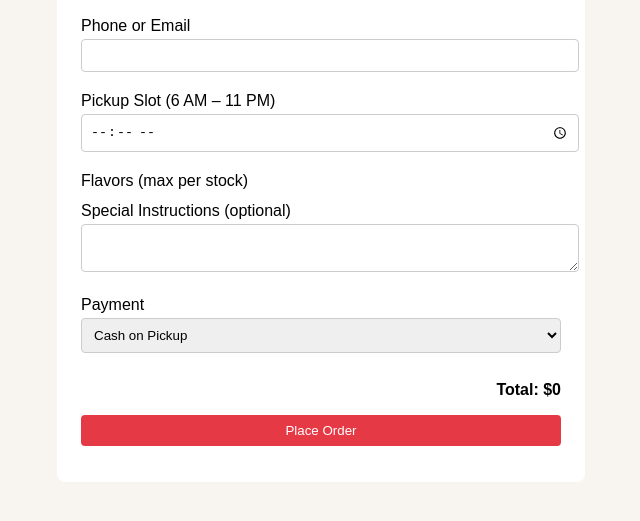
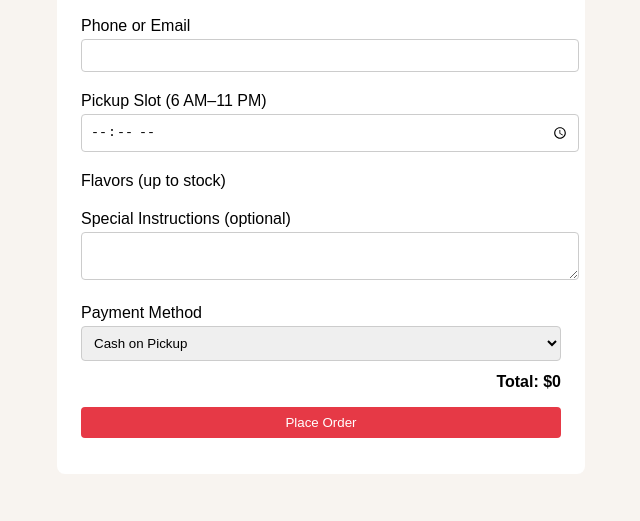
Before and after one commit to boliselkgrove/bolis-elk-grove, a plain HTML site: page index.html in a window 1280 px wide. Shown: the part 187-708 px from the top of the page, without its empty margins (319-959 px from the left). Drawn offline with Linux system fonts and the light colour scheme.

Commit message:
Update index.html

```diff
--- a/index.html
+++ b/index.html
@@ -5,15 +5,15 @@
   <meta name="viewport" content="width=device-width,initial-scale=1" />
   <title>Bolis Elk Grove Orders</title>
   <style>
-    body { font-family:sans-serif; background:#f8f4f0; padding:1rem; }
-    .container { max-width:480px; margin:auto; background:#fff; padding:1.5rem; border-radius:8px; }
-    h1 { text-align:center; color:#e63946; }
-    label { display:block; margin:0.5rem 0 0.25rem; }
-    input, select, button, textarea { width:100%; padding:0.5rem; margin-bottom:0.75rem; border:1px solid #ccc; border-radius:4px; }
-    .grid { display:grid; grid-template-columns:1fr 1fr; gap:0.5rem; }
-    .total { font-weight:bold; text-align:right; margin:1rem 0; }
-    button { background:#e63946; color:#fff; border:none; cursor:pointer; }
-    button:disabled { opacity:0.6; cursor:not-allowed; }
+    body { font-family:sans-serif; background:#f8f4f0; padding:1rem }
+    .container { max-width:480px; margin:auto; background:#fff; padding:1.5rem; border-radius:8px }
+    h1 { text-align:center; color:#e63946 }
+    label { display:block; margin:0.5rem 0 0.25rem }
+    input, select, button, textarea { width:100%; padding:0.5rem; margin-bottom:0.75rem; border:1px solid #ccc; border-radius:4px }
+    .grid { display:grid; grid-template-columns:1fr 1fr; gap:0.5rem; margin-bottom:1rem }
+    .total { font-weight:bold; text-align:right; margin-bottom:1rem }
+    button { background:#e63946; color:#fff; border:none; cursor:pointer }
+    button:disabled { opacity:0.6; cursor:not-allowed }
   </style>
 </head>
 <body>
@@ -21,7 +21,7 @@
   <div class="container">
     <h1>🍧 Bolis Pickup</h1>
 
-    <form id="orderForm" action="https://formspree.io/f/mwpqdazz" method="POST">
+    <form id="orderForm" action="https://formspree.io/f/xyzabc" method="POST">
       <!-- Customer Info -->
       <label for="name">Name</label>
       <input id="name" name="name" type="text" required>
@@ -29,25 +29,24 @@
       <label for="contact">Phone or Email</label>
       <input id="contact" name="contact" type="text" required>
 
-      <label for="slot">Pickup Slot (6 AM – 11 PM)</label>
+      <label for="slot">Pickup Slot (6 AM–11 PM)</label>
       <input id="slot" name="slot" type="time" min="06:00" max="23:00" required>
 
-      <!-- Flavors & Stock -->
-      <label>Flavors (max per stock)</label>
+      <!-- Flavor Inputs -->
+      <label>Flavors (up to stock)</label>
       <div id="flavorGrid" class="grid"></div>
 
       <!-- Special instructions -->
       <label for="notes">Special Instructions (optional)</label>
       <textarea id="notes" name="notes" rows="2"></textarea>
 
-      <!-- Payment Method -->
-      <label for="payment">Payment</label>
+      <label for="payment">Payment Method</label>
       <select id="payment" name="payment" required>
         <option>Cash on Pickup</option>
-        <!-- Apple Pay via Stripe added later -->
+        <!-- Apple Pay will come later -->
       </select>
 
-      <!-- Hidden summary fields for Formspree -->
+      <!-- Hidden fields for summary & total -->
       <input type="hidden" name="order_summary" id="order_summary">
       <input type="hidden" name="order_total"   id="order_total">
 
```
